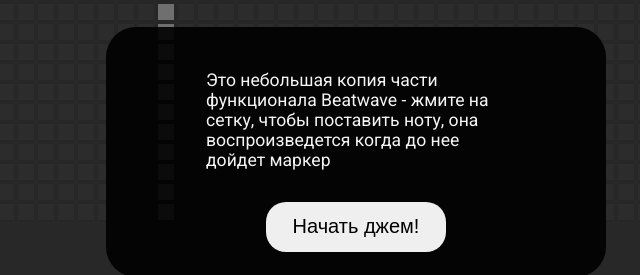
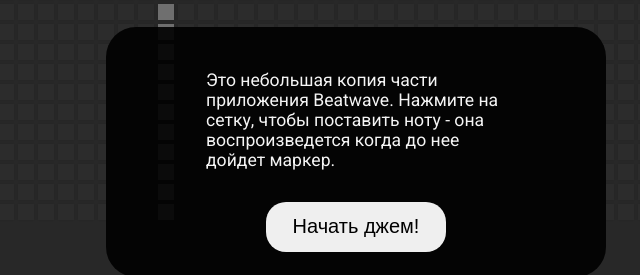
Before and after one commit to goldcvt/goldcvt-personvl-site, a website built with webpack: page src/beatwave/index.html in a window 1280 px wide. Shown: the part 248-523 px from the top of the page, 284-924 px from the left. Built offline with nearby package versions, Linux system fonts and the light colour scheme.

Commit message:
edit modal window text

```diff
--- a/src/beatwave/index.html
+++ b/src/beatwave/index.html
@@ -26,8 +26,9 @@
       </div>
       <div class="container-modal">
             <div class="modal">
-                  <p>Это небольшая копия части функционала Beatwave - жмите на сетку, чтобы поставить ноту,
-                        она воспроизведется когда до нее дойдет маркер</p>
+                  <p>Это небольшая копия части приложения Beatwave. Нажмите на сетку, чтобы поставить ноту - она
+                        воспроизведется когда до нее дойдет маркер.
+                  </p>
                   <button>Начать джем!</button>
             </div>
       </div>
```
